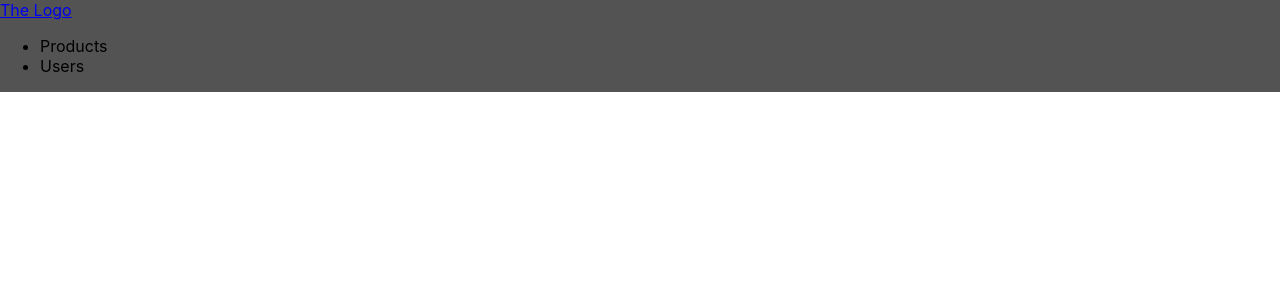
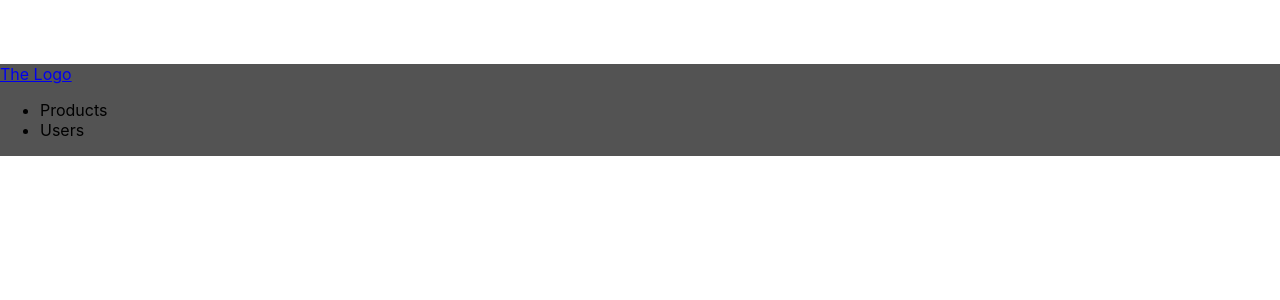
Before and after one commit to tariktabakovic/react-navigation-bar, a React (Create React App) app: page / in a window 1280 px wide. Shown: the top 300 px of the page. Built offline with nearby package versions, Linux system fonts and the light colour scheme.

Commit message:
gives main content styling

```diff
--- a/src/App.js
+++ b/src/App.js
@@ -5,6 +5,8 @@ function App() {
   return (
     <div className="App">
       <Toolbar/>
+      <main style={{marginTop: '64px'}}>
+        <p>This is the page content</p></main>
     </div>
   );
 }
```
